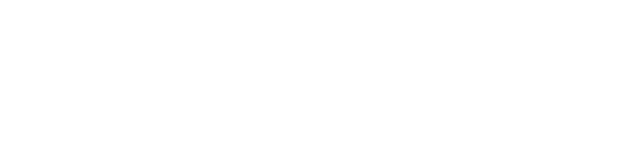
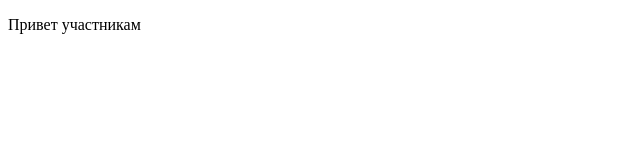
Before and after one commit to tfdf63/prog, a plain HTML site: page index.html in a window 1280 px wide. Shown: the whole page, without its empty margins (0-640 px from the left). Drawn offline with Linux system fonts and the light colour scheme.

Commit message:
Update index.html

```diff
--- a/index.html
+++ b/index.html
@@ -9,7 +9,7 @@
 </head>
 
 <body>
-
+    <div><p>Привет участникам</p></div>
 </body>
 
 </html>
```
